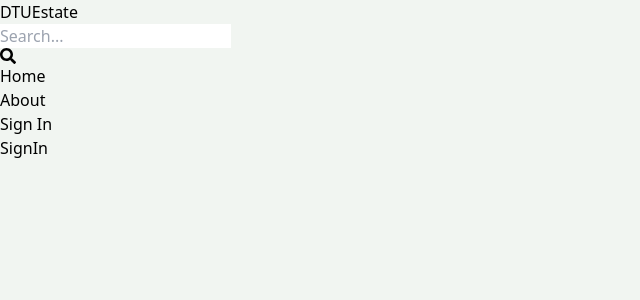
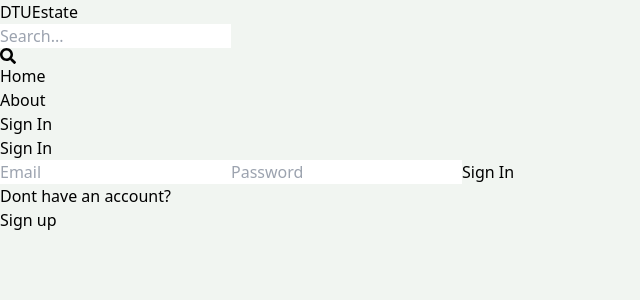
Before and after one commit to pandeyaditya02/Real-Estate, a React (Vite) app in the folder client/: page /sign-in in a window 1280 px wide. Shown: the top 300 px of the page, without its empty margins (0-640 px from the left). Built offline with nearby package versions, Linux system fonts and the light colour scheme.

Commit message:
Complete sign in page functionality

```diff
--- a/client/src/pages/SignIn.jsx
+++ b/client/src/pages/SignIn.jsx
@@ -1,11 +1,80 @@
-import React from 'react'
+import { useState } from "react";
+import { Link, useNavigate } from "react-router-dom";
 
 const SignIn = () => {
+  const [formData, setFormData] = useState({});
+  const [error, setError] = useState(null);
+  const [loading, setLoading] = useState(false);
+  const navigate = useNavigate();
+  const handleChange = (e) => {
+    setFormData({ ...formData, [e.target.id]: e.target.value });
+    console.log(formData);
+  };
+
+  const handleSubmit = async (e) => {
+    e.preventDefault();
+    try {
+      setLoading(true);
+      const res = await fetch("/api/auth/signin", {
+        method: "POST",
+        headers: {
+          "Content-Type": "application/json",
+        },
+        body: JSON.stringify(formData),
+      });
+
+      const data = await res.json();
+      console.log(data);
+
+      if (data.success === false) {
+        setLoading(false);
+        setError(data.message);
+        return;
+      }
+
+      setLoading(false);
+      setError(null);
+      navigate("/");
+    } catch (error) {
+      setLoading(false);
+      setError(error.message);
+    }
+  };
   return (
-    <div>
-      SignIn
+    <div className="p-3 max-w-lg mx-auto">
+      <h1 className="text-3xl text-center font-semibold my-7">Sign In</h1>
+      <form onSubmit={handleSubmit} className="flex flex-col gap-4">
+
+        <input
+          type="email"
+          placeholder="Email"
+          className="border p-3 rounded-lg"
+          id="email"
+          onChange={handleChange}
+        />
+        <input
+          type="password"
+          placeholder="Password"
+          className="border p-3 rounded-lg"
+          id="password"
+          onChange={handleChange}
+        />
+        <button
+          disabled={loading}
+          className="bg-slate-700 text-white p-3 rounded-lg uppercase hover:opacity-95 disabled:opacity-80"
+        >
+          {loading ? "Loading..." : "Sign In"}
+        </button>
+      </form>
+      <div className="flex gap-2 mt-5">
+        <p>Dont have an account?</p>
+        <Link to={"/sign-up"}>
+          <span className="text-blue-700">Sign up</span>
+        </Link>
+      </div>
+      {error && <p className="text-red-500 mt-5">{error}</p>}
     </div>
-  )
-}
+  );
+};
 
-export default SignIn
+export default SignIn;
```
